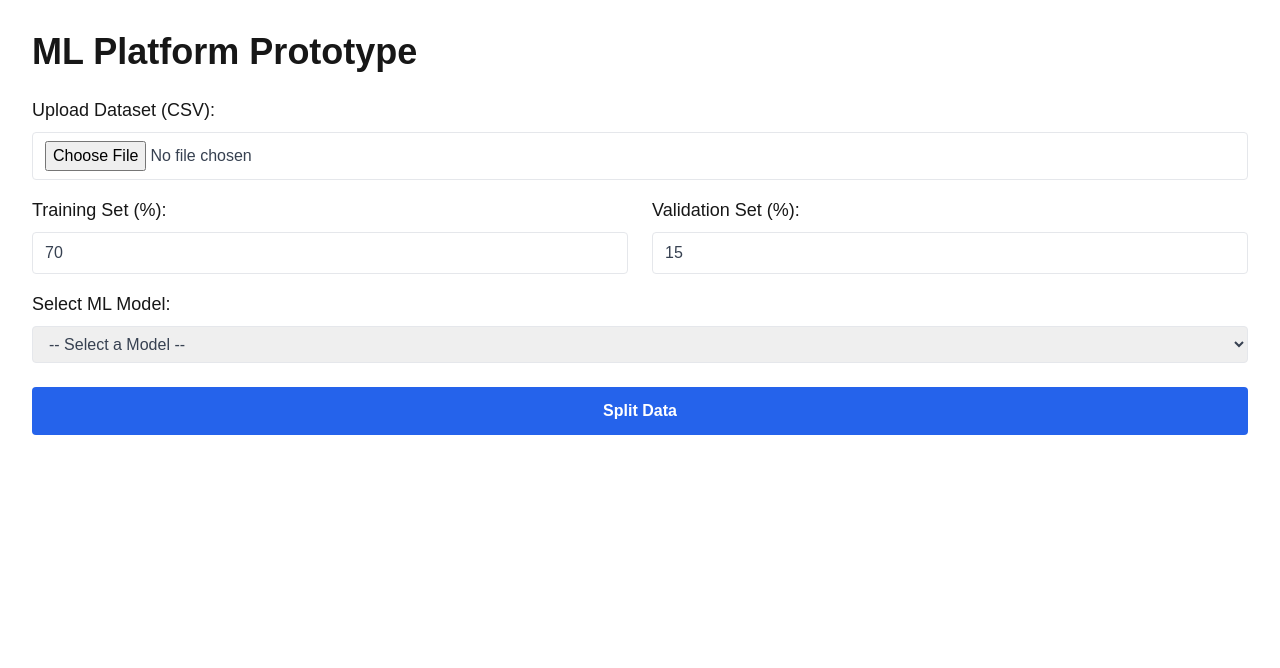
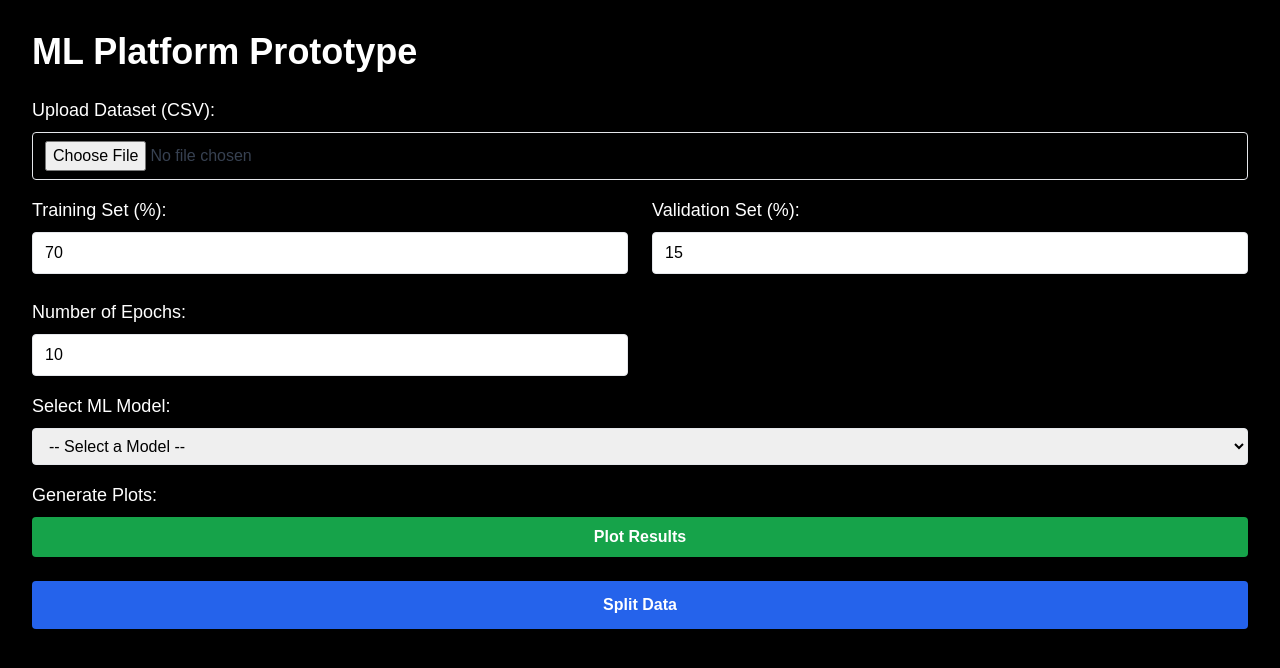
Before and after one commit to samarmubarakpk/ml_no_code_platform, a Next.js app in the folder ml-platform-frontend/my-app/: page / in a window 1280 px wide. Shown: the top 668 px of the page. Built offline with nearby package versions, Linux system fonts and the light colour scheme.

Commit message:
js adjustment

```diff
--- a/ml-platform-frontend/my-app/src/app/page.js
+++ b/ml-platform-frontend/my-app/src/app/page.js
@@ -7,6 +7,7 @@ export default function Home() {
   const [valSize, setValSize] = useState(15)
   const [selectedFile, setSelectedFile] = useState(null)
   const [model, setModel] = useState("")
+  const [epochs, setEpochs] = useState(10)
 
   const handleSplit = async () => {
     if (!selectedFile) {
@@ -19,6 +20,7 @@ export default function Home() {
       formData.append("file", selectedFile)
       formData.append("train_size", trainSize / 100)
       formData.append("val_size", valSize / 100)
+      formData.append("epochs", epochs)
 
       const response = await fetch("http://localhost:8000/split-data", {
         method: "POST",
@@ -37,7 +39,7 @@ export default function Home() {
   }
 
   return (
-    <main className="p-8 space-y-6">
+    <main className="p-8 space-y-6 bg-black text-white min-h-screen">
       <h1 className="text-4xl font-extrabold mb-6">ML Platform Prototype</h1>
 
       <div className="space-y-4">
@@ -58,7 +60,7 @@ export default function Home() {
               type="number"
               value={trainSize}
               onChange={(e) => setTrainSize(Number(e.target.value))}
-              className="w-full border rounded px-3 py-2 text-gray-700 focus:outline-none focus:ring focus:ring-blue-300"
+              className="w-full border rounded px-3 py-2 text-black focus:outline-none focus:ring focus:ring-blue-300"
             />
           </div>
 
@@ -68,7 +70,17 @@ export default function Home() {
               type="number"
               value={valSize}
               onChange={(e) => setValSize(Number(e.target.value))}
-              className="w-full border rounded px-3 py-2 text-gray-700 focus:outline-none focus:ring focus:ring-blue-300"
+              className="w-full border rounded px-3 py-2 text-black focus:outline-none focus:ring focus:ring-blue-300"
+            />
+          </div>
+
+          <div>
+            <label className="block text-lg font-medium mb-2">Number of Epochs:</label>
+            <input
+              type="number"
+              value={epochs}
+              onChange={(e) => setEpochs(Number(e.target.value))}
+              className="w-full border rounded px-3 py-2 text-black focus:outline-none focus:ring focus:ring-blue-300"
             />
           </div>
         </div>
@@ -78,13 +90,20 @@ export default function Home() {
           <select
             value={model}
             onChange={(e) => setModel(e.target.value)}
-            className="w-full border rounded px-3 py-2 text-gray-700 focus:outline-none focus:ring focus:ring-blue-300"
+            className="w-full border rounded px-3 py-2 text-black focus:outline-none focus:ring focus:ring-blue-300"
           >
             <option value="">-- Select a Model --</option>
             <option value="linear_regression">Linear Regression</option>
             <option value="random_forest">Random Forest</option>
             <option value="svm">Support Vector Machine</option>
           </select>
+        </div>
+
+        <div>
+          <label className="block text-lg font-medium mb-2">Generate Plots:</label>
+          <button className="w-full bg-green-600 hover:bg-green-700 text-white font-bold py-2 px-4 rounded transition duration-300">
+            Plot Results
+          </button>
         </div>
       </div>
 
@@ -96,7 +115,7 @@ export default function Home() {
       </button>
 
       {splitSizes && (
-        <div className="mt-6 bg-gray-100 p-4 rounded-lg shadow">
+        <div className="mt-6 bg-gray-800 p-4 rounded-lg shadow">
           <h2 className="text-2xl font-bold mb-4">Results:</h2>
           <ul className="space-y-2 text-lg">
             <li><strong>Training Set:</strong> {splitSizes.train_size} samples</li>
```
